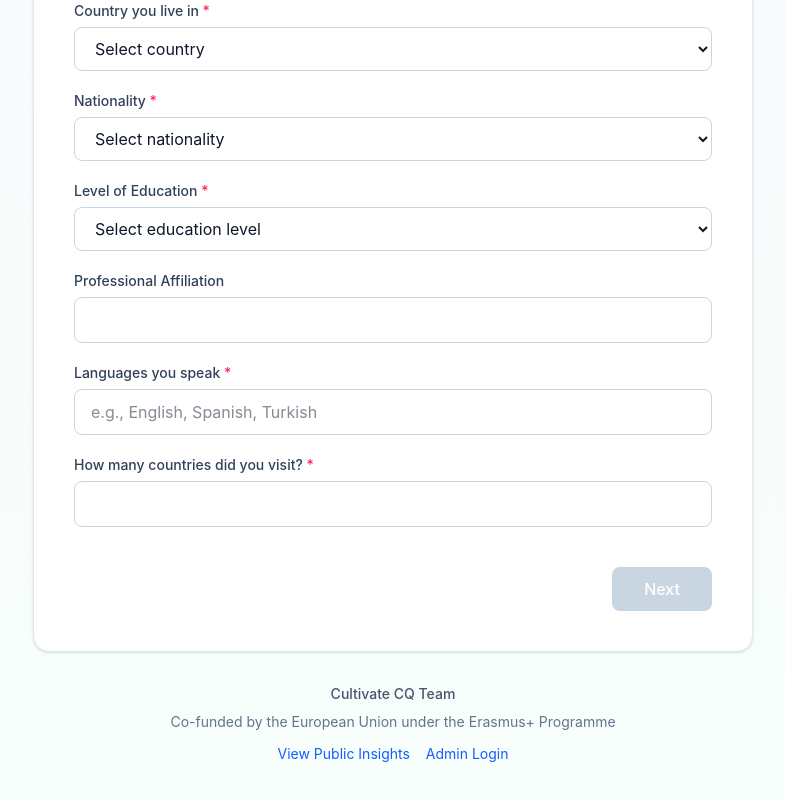
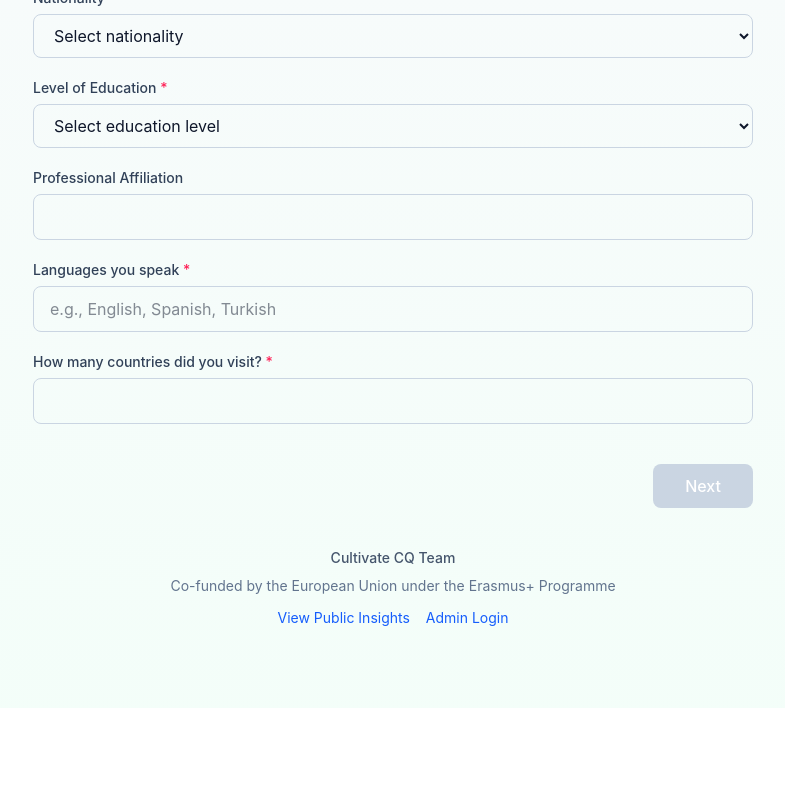
Before and after one commit to mehmetceliklv/cultivate-cq-assessment, a React (Vite) app: page / in a window 1280 px wide. Shown: the part 1237-2037 px from the top of the page, without its empty margins (247-1032 px from the left). After the commit the page ends 1945 px from the top, so only its background shows below. Built offline with nearby package versions, Linux system fonts and the light colour scheme.

Commit message:
Match original design: remove card wrapper, content sits directly on gradient background

```diff
--- a/src/pages/AssessmentPage.tsx
+++ b/src/pages/AssessmentPage.tsx
@@ -46,10 +46,9 @@ export default function AssessmentPage() {
   }
 
   return (
-    <div className="min-h-screen bg-gradient-to-b from-blue-50 via-slate-50 to-emerald-50/40">
+    <div className="min-h-screen bg-gradient-to-b from-blue-50 via-slate-50 to-emerald-50/60">
       <Header />
       <main className="max-w-3xl mx-auto px-6 py-10">
-        <div className="bg-white rounded-2xl shadow-sm border border-slate-200 p-6 sm:p-10">
         {step <= 3 && <ProgressBar step={step} total={3} label={STEP_LABELS[step]} />}
 
         {step === 1 && (
@@ -93,9 +92,8 @@ export default function AssessmentPage() {
         )}
 
         {step === 4 && <Results answers={answers} />}
-        </div>
 
-        <footer className="text-center text-sm text-slate-500 mt-8 pb-10 space-y-2">
+        <footer className="text-center text-sm text-slate-500 mt-10 pb-10 space-y-2">
           <p className="font-medium text-slate-600">Cultivate CQ Team</p>
           <p>Co-funded by the European Union under the Erasmus+ Programme</p>
           <p className="flex justify-center gap-4 pt-1">
```
Lines whose indentation alone changed are shown as unchanged.
